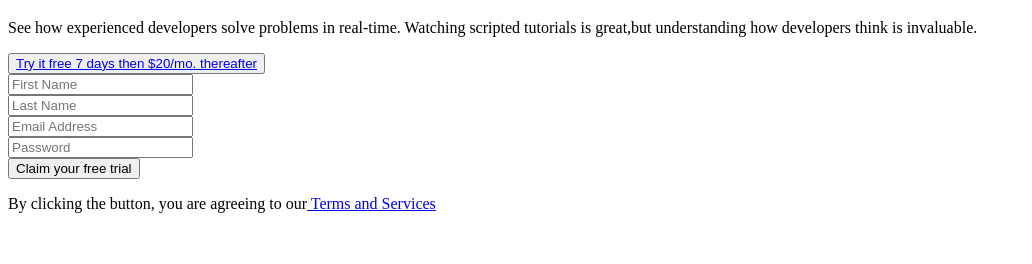
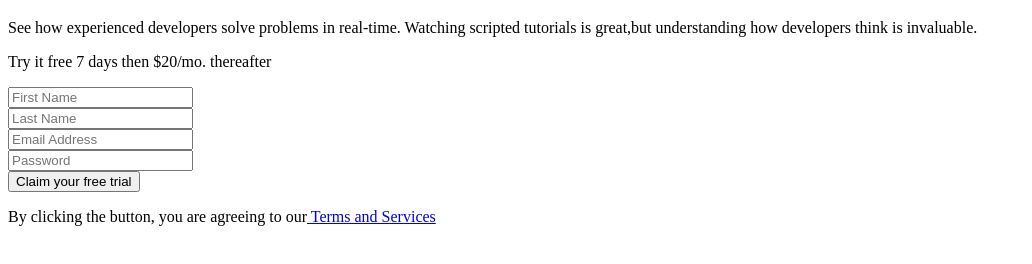
Before and after one commit to AlSideeq/intro-component-signup-form, a plain HTML site: page index.html in a window 1280 px wide. Shown: the part 98-362 px from the top of the page, without its empty margins (0-1032 px from the left). Drawn offline with Linux system fonts and the light colour scheme.

Commit message:
updated html tags with prettier format and replaced button with p tag

```diff
--- a/index.html
+++ b/index.html
@@ -1,10 +1,12 @@
 <!DOCTYPE html>
 <html lang="en">
+
 <head>
 	<meta charset="UTF-8">
 	<meta name="viewport" content="width=device-width, initial-scale=1.0">
 	<title>Component Signup Form</title>
 </head>
+
 <body>
 	<main>
 		<div>
@@ -16,23 +18,22 @@
 		</div>
 
 		<div>
-
-	<button><a href="#">Try it free 7 days then $20/mo. thereafter</a></button>
+			<p>Try it free 7 days then $20/mo. thereafter</p>
 			<div>
 				<div>
 					<form>
 
 						<label>
-	<input type="text" Placeholder="First Name"/>
+							<input type="text" Placeholder="First Name" />
 						</label><br>
 						<label>
-	<input type="text" Placeholder="Last Name"/>
+							<input type="text" Placeholder="Last Name" />
 						</label><br>
 						<label>
-	<input type="email" Placeholder="Email Address"/>
+							<input type="email" Placeholder="Email Address" />
 						</label><br>
 						<label>
-	<input type="password" Placeholder="Password"/>
+							<input type="password" Placeholder="Password" />
 						</label><br>
 						<button type="submit">Claim your free trial</button>
 
@@ -50,4 +51,5 @@
 		</div>
 	</main>
 </body>
+
 </html>
```
Lines whose indentation alone changed are shown as unchanged.
